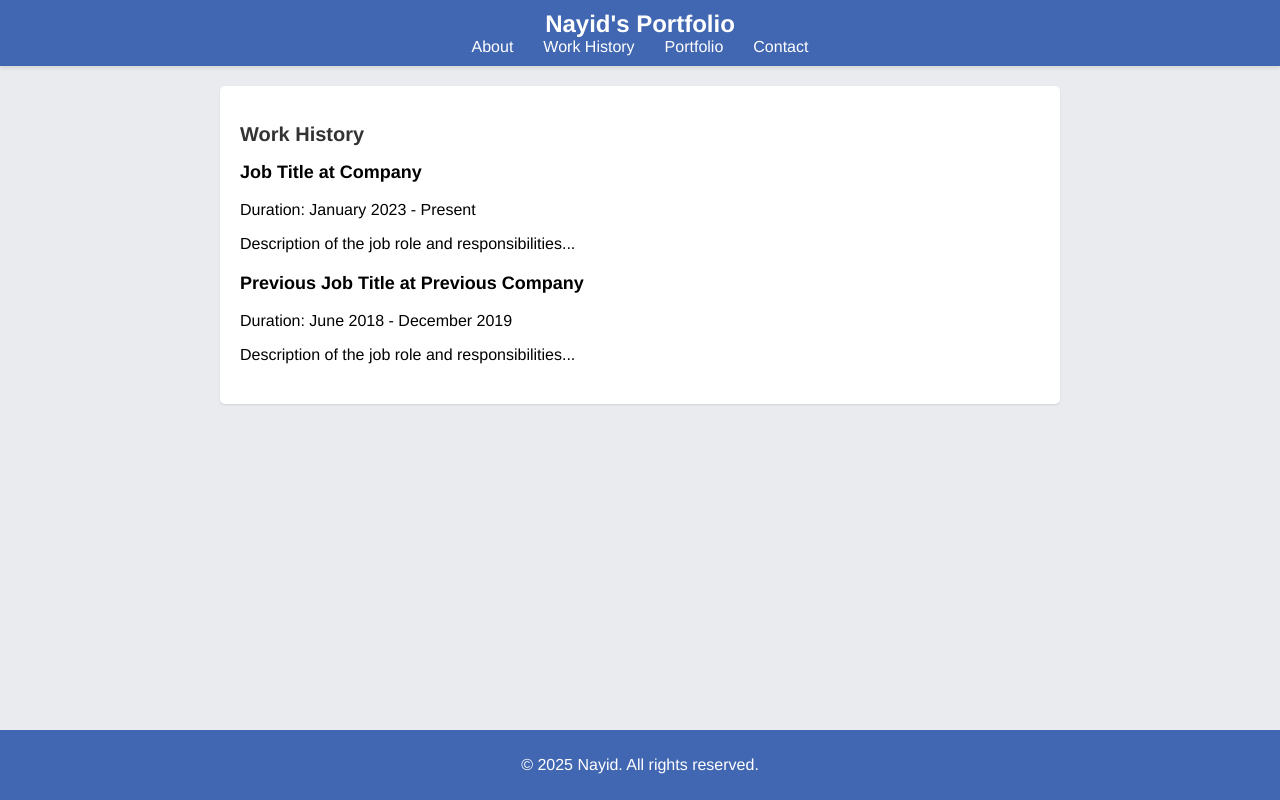
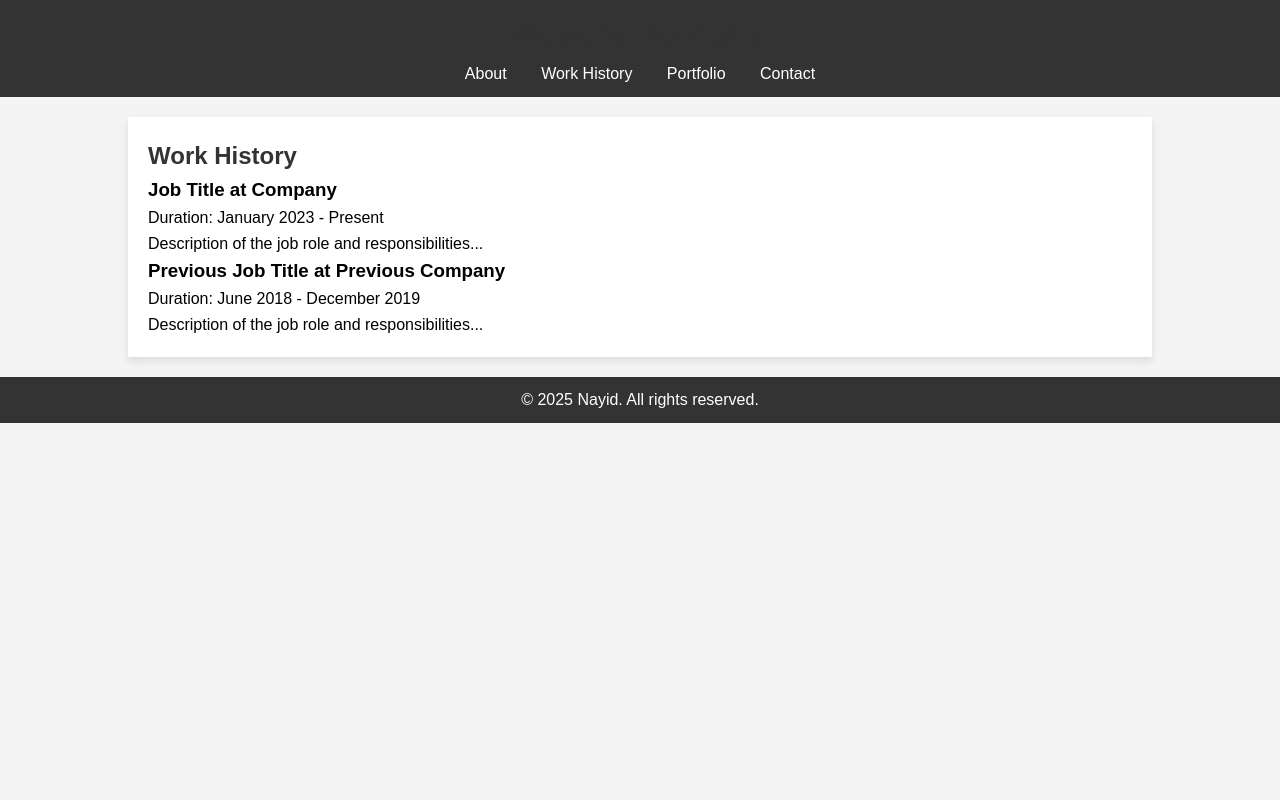
Before and after one commit to Nayid/Zashionista, a plain HTML site: page index.html in a window 1280 px wide. Both pictures are taken after a click on the link "Work History". Drawn offline with Linux system fonts and the light colour scheme.

Commit message:
Update Style.css

```diff
--- a/Style.css
+++ b/Style.css
@@ -1,85 +1,83 @@
-body {
-    font-family: 'Helvetica Neue', Helvetica, Arial, sans-serif;
+* {
     margin: 0;
     padding: 0;
-    background-color: #e9ebee;
-    display: flex;
-    flex-direction: column;
-    align-items: center;
-    text-align: center;
+    box-sizing: border-box;
+}
+
+body {
+    font-family: Arial, sans-serif;
+    line-height: 1.6;
+    background-color: #f4f4f4;
 }
 
 header {
-    background-color: #4267b2;
-    color: #fff;
+    background-color: #333;
+    color: white;
     padding: 10px 0;
     text-align: center;
-    width: 100%;
-    box-shadow: 0 2px 4px rgba(0, 0, 0, 0.1);
-}
-
-header h1 {
-    margin: 0;
-    font-size: 24px;
 }
 
 nav ul {
     list-style-type: none;
-    padding: 0;
-    margin: 0;
-    display: flex;
-    justify-content: center;
 }
 
 nav ul li {
+    display: inline;
     margin: 0 15px;
 }
 
 nav ul li a {
-    color: #fff;
+    color: white;
     text-decoration: none;
-    font-size: 16px;
-}
-
-nav ul li a:hover {
-    text-decoration: underline;
 }
 
 section {
     padding: 20px;
-    margin: 20px 0;
-    background-color: #fff;
-    border-radius: 5px;
-    box-shadow: 0 1px 2px rgba(0, 0, 0, 0.1);
-    width: 90%;
-    max-width: 800px;
-    text-align: left;
+    margin: 20px auto;
+    width: 80%;
+    background-color: white;
+    box-shadow: 0 4px 8px rgba(0, 0, 0, 0.1);
 }
 
-h2 {
+h1, h2 {
     color: #333;
-    font-size: 20px;
 }
 
-.work-entry, .portfolio-item {
-    margin-bottom: 20px;
+button {
+    background-color: #5cb85c;
+    color: white;
+    padding: 10px 20px;
+    border: none;
+    cursor: pointer;
 }
 
-.work-entry h3, .portfolio-item h3 {
-    margin-top: 0;
-    font-size: 18px;
+button:hover {
+    background-color: #4cae4c;
+}
+
+form input, form textarea {
+    width: 100%;
+    padding: 10px;
+    margin: 10px 0;
+    border: 1px solid #ccc;
+    border-radius: 5px;
+}
+
+form button {
+    background-color: #0275d8;
+    color: white;
+    padding: 10px 20px;
+    border: none;
+    cursor: pointer;
+}
+
+form button:hover {
+    background-color: #025aa5;
 }
 
 footer {
-    background-color: #4267b2;
-    color: #fff;
     text-align: center;
-    padding: 10px 0;
-    position: fixed;
-    bottom: 0;
-    width: 100%;
+    padding: 10px;
+    background-color: #333;
+    color: white;
 }
-
-.section {
-    display: none;
-}
```
